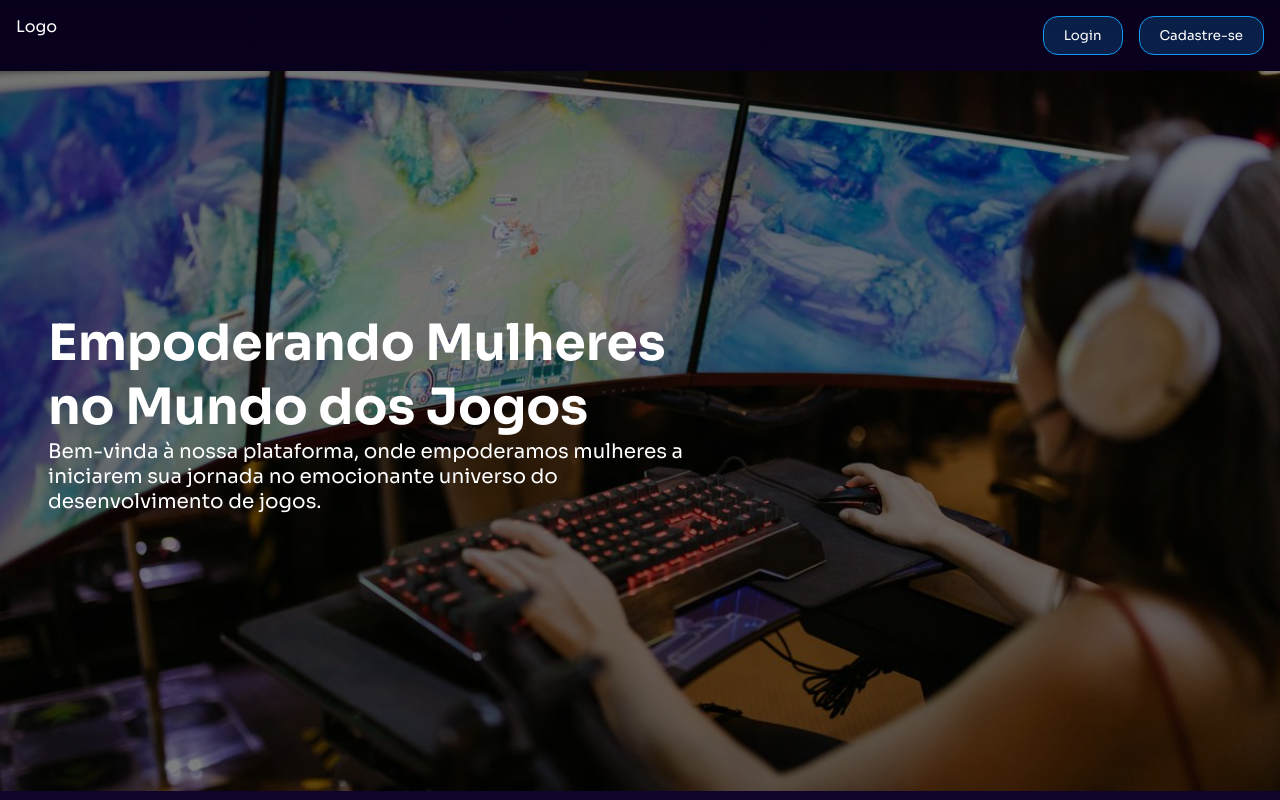
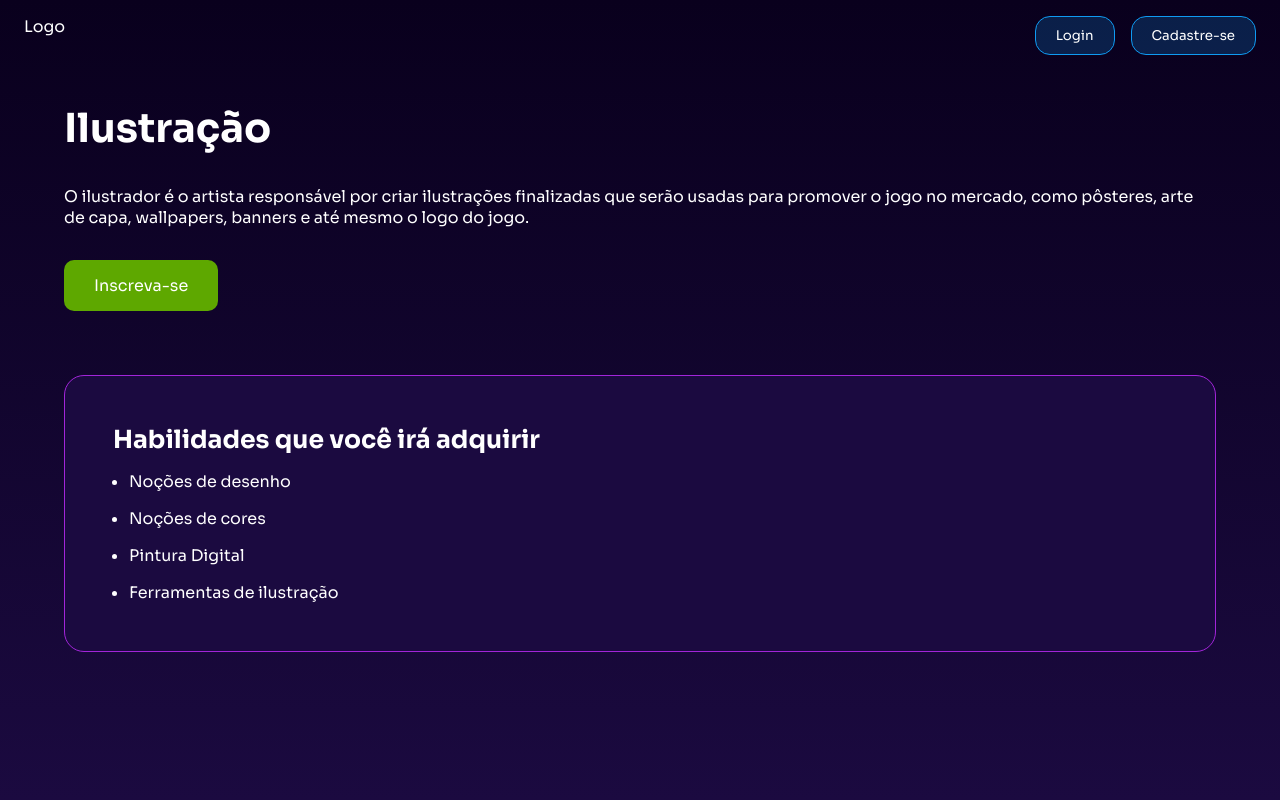
Before and after one commit to gabinag/mulheres-no-game, a React (Vite) app in the folder mulheres-no-game/: page / in a window 1280 px wide. Shown: the top 800 px of the page. Built offline with nearby package versions, Linux system fonts and the light colour scheme.

Commit message:
Cria area especifica

```diff
--- a/mulheres-no-game/src/App.jsx
+++ b/mulheres-no-game/src/App.jsx
@@ -1,19 +1,21 @@
 import { BrowserRouter, Routes, Route } from 'react-router-dom';
-import './App.css'
+import './App.css';
 
 //pages
 import { Home } from './pages/Home/Home';
 import { Login } from './pages/Login/Login';
 import { Cadastro } from './pages/Cadastro/Cadastro';
+import { Ilustracao } from './pages/Ilustracao/Ilustracao';
 
 function App() {
 
   return (
     <BrowserRouter>
       <Routes>
-        <Route path="/" element={<Home />} />
+        <Route path="/home" element={<Home />} />
         <Route path="/login" element={<Login />} />
         <Route path="/cadastro" element={<Cadastro />} />
+        <Route path="/" element={<Ilustracao />} />
       </Routes>
     </BrowserRouter>
   )
--- /dev/null
+++ b/mulheres-no-game/src/components/AreaEspecifica/AreaEspecifica.jsx
@@ -0,0 +1,25 @@
+import styles from './AreaEspecifica.module.css';
+import {Header} from '../../components/Header/Header';
+
+// eslint-disable-next-line react/prop-types
+export const AreaEspecifica = ({title, paragraph, item1, item2, item3, item4}) => {
+  return (
+    <div>
+        <Header/>
+        <div className={styles.container}>
+            <h1>{title}</h1>
+            <p>{paragraph}</p>
+            <button>Inscreva-se</button>
+            <div className={styles.wrapHabilidades}>
+                <h2>Habilidades que você irá adquirir</h2>
+                <ul>
+                    <li>{item1}</li>
+                    <li>{item2}</li>
+                    <li>{item3}</li>
+                    <li>{item4}</li>
+                </ul>
+            </div>
+        </div>
+    </div>
+  )
+}
--- /dev/null
+++ b/mulheres-no-game/src/components/AreaEspecifica/AreaEspecifica.module.css
@@ -0,0 +1,36 @@
+.container {
+    padding: 2rem 4rem;
+}
+
+.container h1 {
+    font-size: 40px;
+}
+
+.container p {
+    margin: 2rem 0;
+}
+
+.container button {
+    background-color: #5EA800;
+    border: none;
+    border-radius: 10px;
+    padding: 15px 30px;
+    font-size: 16px;
+}
+
+.wrapHabilidades {
+    background-color: #1B0A40;
+    border: 1px solid #A225D9;
+    border-radius: 20px;
+    margin: 4rem 0;
+    padding: 0 0 3rem 3rem;
+}
+
+.wrapHabilidades h2 {
+    font-size: 25px;
+}
+
+.wrapHabilidades li {
+    margin-left: 1rem;
+    margin-top: 1rem;
+}
--- a/mulheres-no-game/src/components/Header/Header.module.css
+++ b/mulheres-no-game/src/components/Header/Header.module.css
@@ -1,7 +1,7 @@
 .header {
     display: flex;
     justify-content: space-between;
-    padding: 1rem;
+    padding: 1rem 1.5rem;
 }
 
 .wrapBtn {
--- /dev/null
+++ b/mulheres-no-game/src/pages/Ilustracao/Ilustracao.jsx
@@ -0,0 +1,15 @@
+import { AreaEspecifica } from "../../components/AreaEspecifica/AreaEspecifica"
+
+export const Ilustracao = () => {
+  return (
+    <div>
+        <AreaEspecifica
+        title="Ilustração"
+        paragraph="O ilustrador é o artista responsável por criar ilustrações finalizadas que serão usadas para promover o jogo no mercado, como pôsteres, arte de capa, wallpapers, banners e até mesmo o logo do jogo."
+        item1="Noções de desenho"
+        item2="Noções de cores"
+        item3="Pintura Digital"
+        item4="Ferramentas de ilustração"/>
+    </div>
+  )
+}
```
